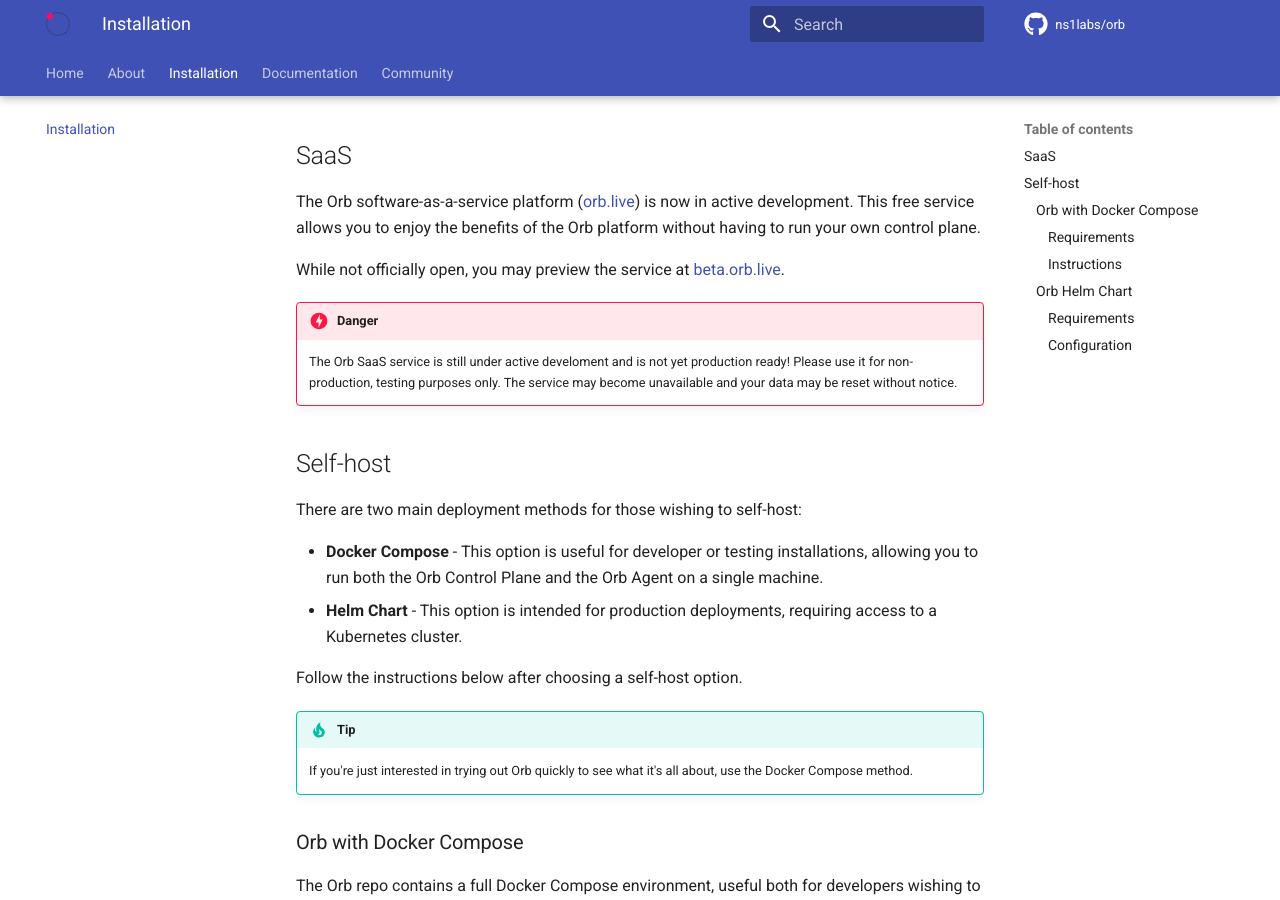
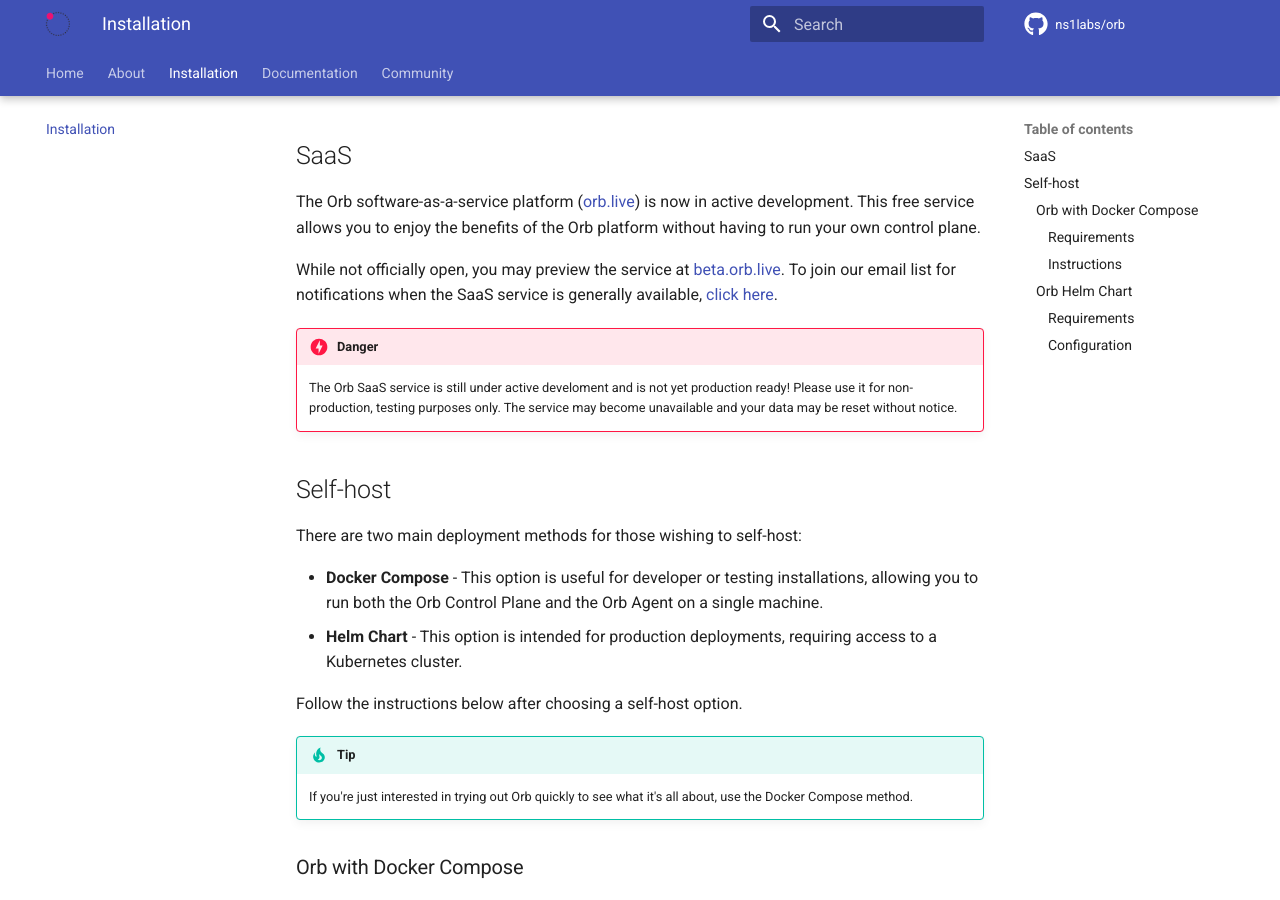
Before and after one commit to orb-community/orb-website, an MkDocs documentation site: the page built from docs/install.md, in a window 1280 px wide and 900 px high, scrolled down 446 px. Built offline with MkDocs 1.6.1 and Material for MkDocs 9.7.7, drawn with Linux system fonts in a browser that asks for light colours; comment, search, counter and statistics services are not loaded.

Commit message:
orb email list

```diff
--- a/docs/install.md
+++ b/docs/install.md
@@ -11,7 +11,8 @@
 The Orb software-as-a-service platform ([orb.live](http://orb.live)) is now in active development. This free service allows you to enjoy
 the benefits of the Orb platform without having to run your own control plane.
 
-While not officially open, you may preview the service at [beta.orb.live](http://beta.orb.live).
+While not officially open, you may preview the service at [beta.orb.live](http://beta.orb.live). To join our email list for notifications when the SaaS service
+is generally available, [click here](https://resources.ns1.com/get-orb-updates).
 
 !!! danger
 
```
